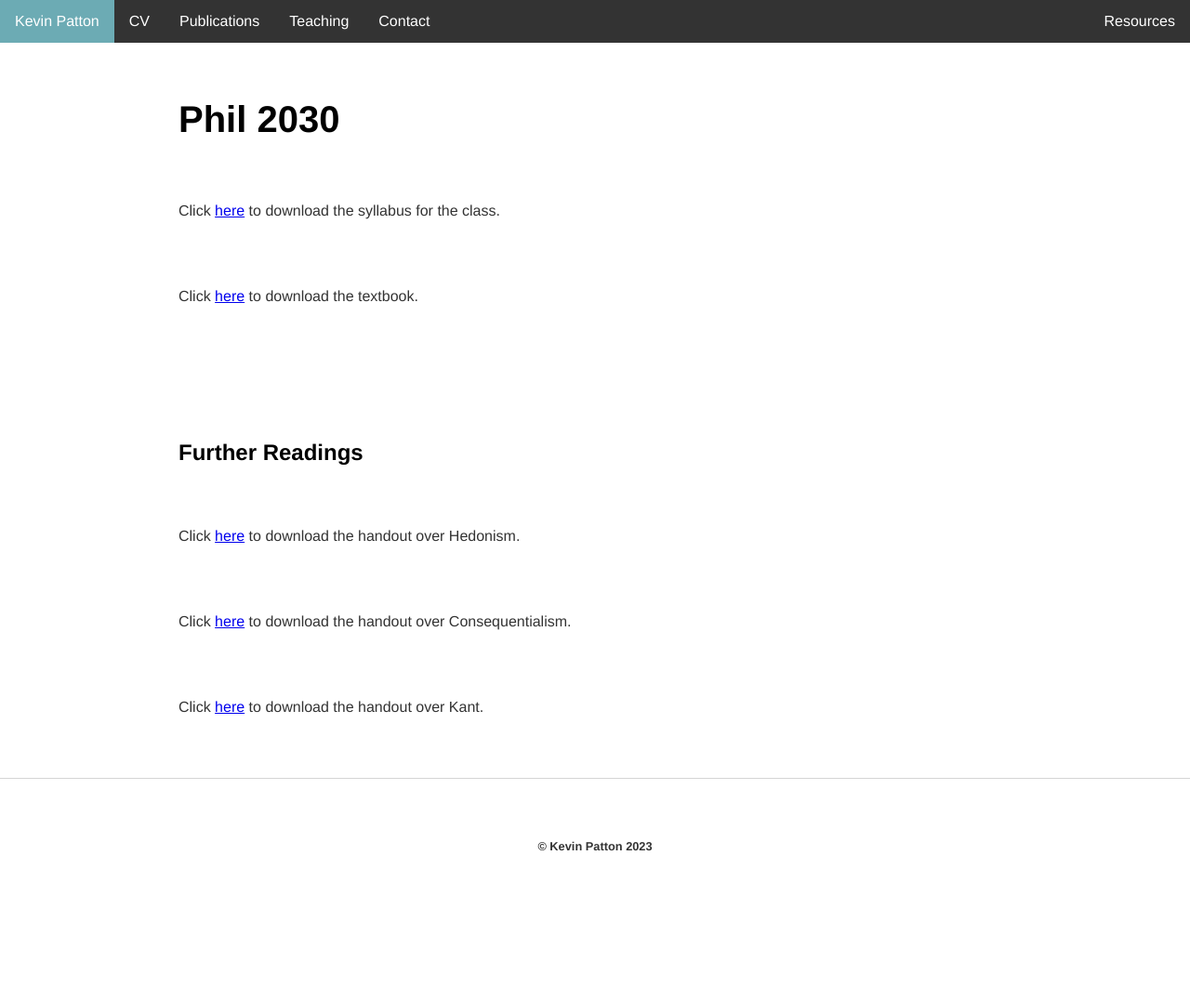
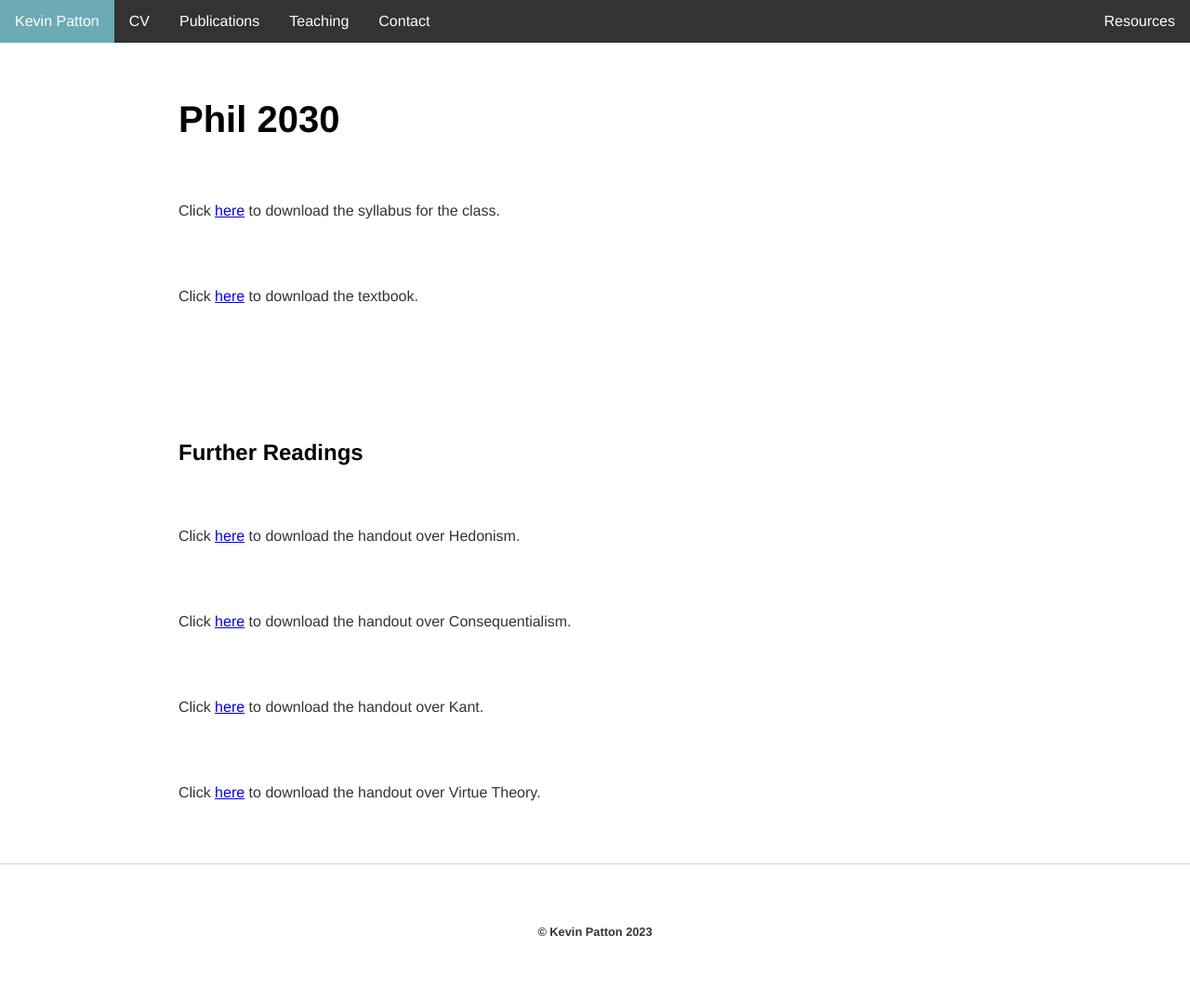
Before and after one commit to kevinjpatton/kevinjpatton.github.io, a Jekyll site: the page built from teaching/phil_2030/index.html, in a window 1280 px wide. Shown: the whole page at 93% size. Built offline with Jekyll 4.4.1, drawn with Linux system fonts in a browser that asks for light colours; Markdown is read by kramdown in place of the engine named in the settings; before the commit the page ends 984 px from its top, so only the background shows below that.

Commit message:
Update index.html

```diff
--- a/teaching/phil_2030/index.html
+++ b/teaching/phil_2030/index.html
@@ -9,3 +9,4 @@
 <p>Click <a href="/teaching/phil_2030/Handout - Hedonism.pdf" target="_blank">here</a> to download the handout over Hedonism.</p>
 <p>Click <a href="/teaching/phil_2030/Handout - Consequentialism.pdf" target="_blank">here</a> to download the handout over Consequentialism.</p>
 <p>Click <a href="/teaching/phil_2030/Handout - Kantian Ethics.pdf" target="_blank">here</a> to download the handout over Kant.</p>
+<p>Click <a href="/teaching/phil_2030/Handout - Virtue Theory.pdf" target="_blank">here</a> to download the handout over Virtue Theory.</p>
```
